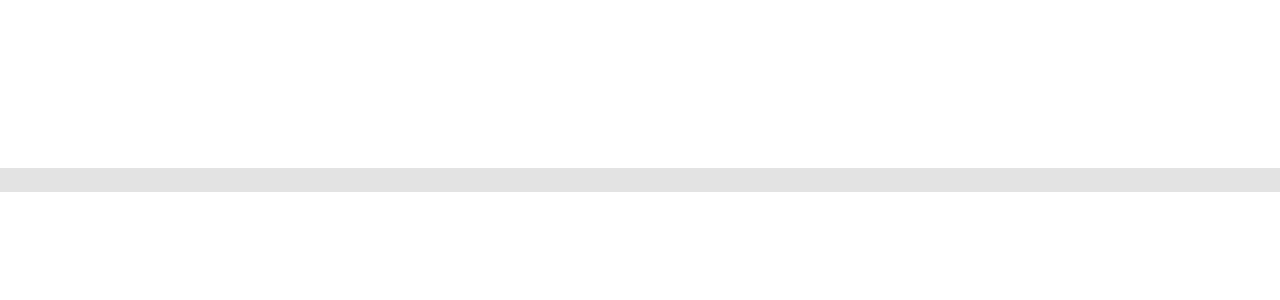
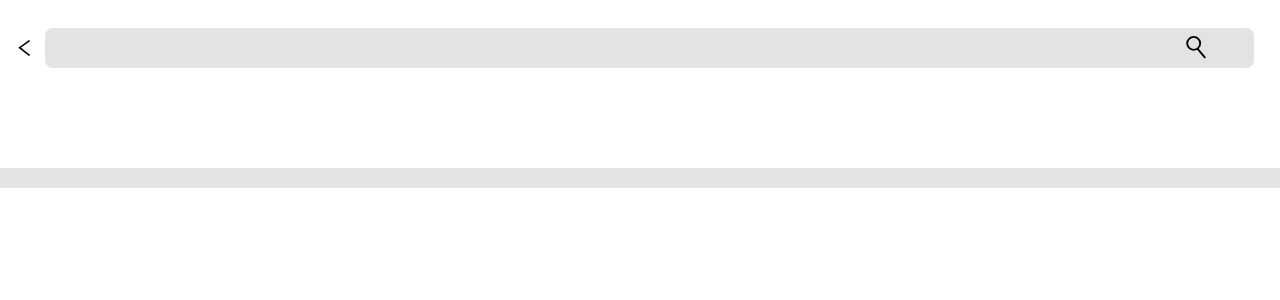
Before and after one commit to winterHomeWork/Frontend, a React (Create React App) app: page /search in a window 1280 px wide. Shown: the top 300 px of the page. Built offline with nearby package versions, Linux system fonts and the light colour scheme.

Commit message:
search input

```diff
--- a/src/pages/Search/index.tsx
+++ b/src/pages/Search/index.tsx
@@ -1,12 +1,19 @@
 import React from 'react';
 import * as S from 'pages/Search/style'
+import backToMenu from 'assets/BackToMenu.svg'
 
 const Search = () => {
   return (
     <S.Display>
       <S.TopBox>
+        <S.InputLayout>
+          <S.BackToMenu src={backToMenu} />
+          <S.Input />
+        </S.InputLayout>
+      </S.TopBox>
+      <S.MidGap>
 
-      </S.TopBox>
+      </S.MidGap>
       <S.BottomBox>
 
       </S.BottomBox>
--- a/src/pages/Search/style.ts
+++ b/src/pages/Search/style.ts
@@ -1,4 +1,5 @@
 import styled from "styled-components";
+import Search from "assets/Search.svg"
 
 export const Display = styled.div`
   width: 100%;
@@ -9,11 +10,39 @@ export const TopBox = styled.div`
   width: 100%;
   height: 21%;
   background-color: #ffffff;
+  padding: 28px 26px 28px 18px;
+`
+export const MidGap = styled.div`
+  width: 100%;
+  height: 20px;
+  background-color: #E3E3E3;
 `
 export const BottomBox = styled.div`
-  position: absolute;
   width: 100%;
-  height: 76%;
-  bottom: 0;
+  height: 100%;
   background-color: #ffffff;
 `
+export const InputLayout = styled.div`
+  width: 100%;
+  height: auto;
+  display: flex;
+  align-items: center;
+  gap: 15px;
+`
+export const BackToMenu = styled.img`
+  width: 12px;
+  height: 18px;
+  stroke-width: 2px;
+`
+export const Input = styled.input`
+  width: 100%;
+  height: 40px;
+  border-radius: 8px;
+  background: #E3E3E3;
+  border: none;
+  background-image: url(${Search});
+  background-repeat: no-repeat;
+  background-size: 20px 23.182px;
+  background-position-x: 96%;
+  background-position-y: center;
+`
```
Also changed, not shown: src/assets/BackToMenu.svg (added), src/assets/Search.svg (added).
